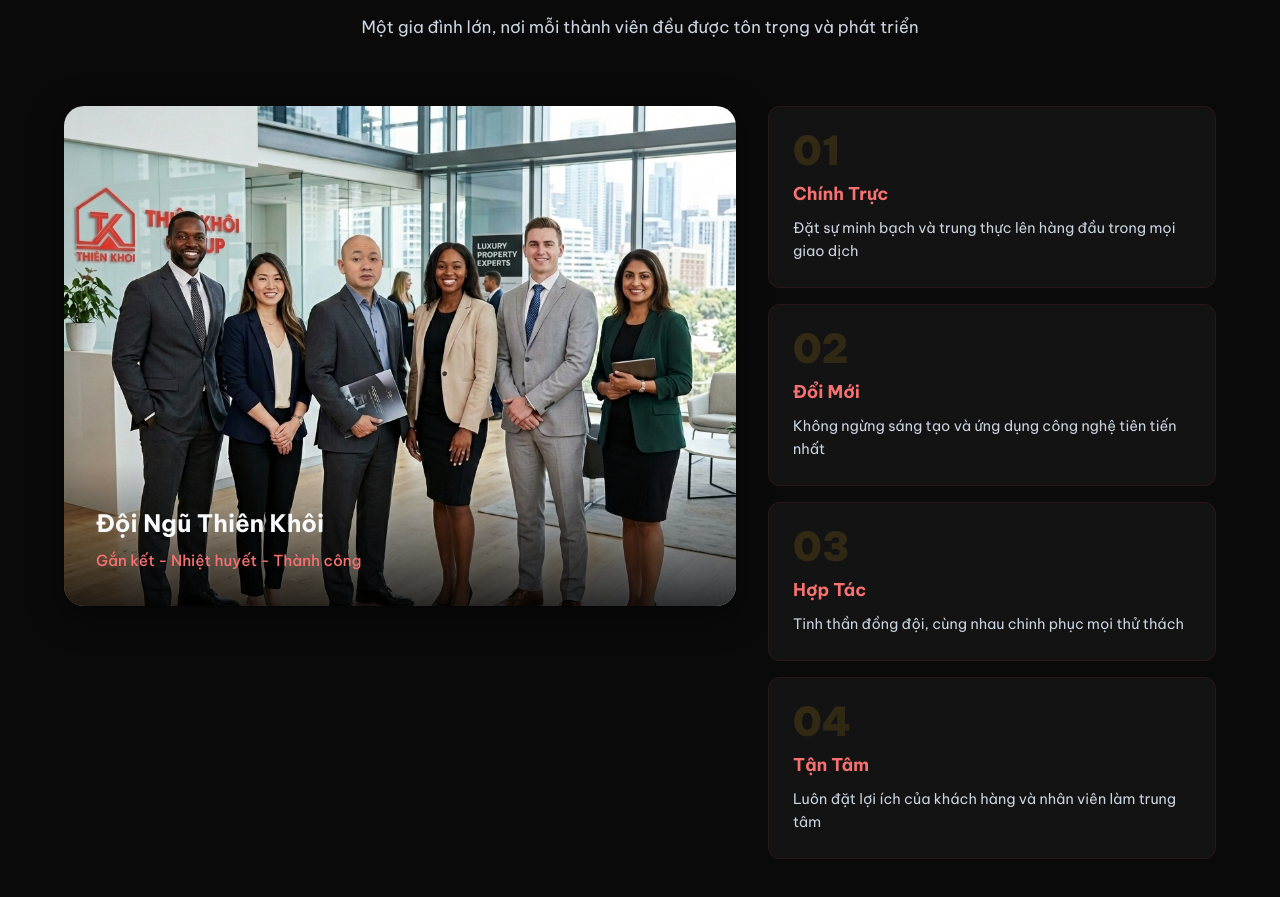
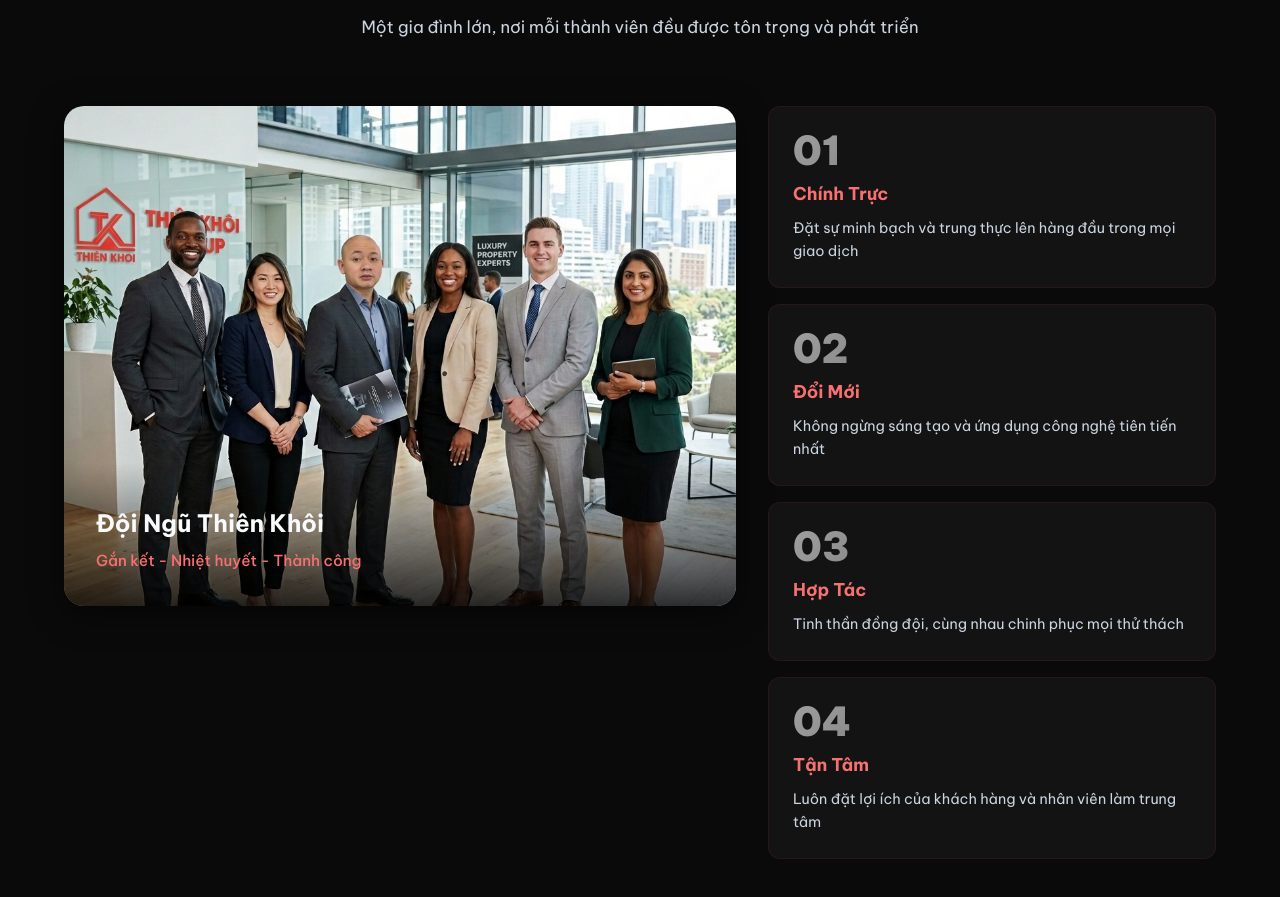
Before and after one commit to khangthienkhoi9x/recruitment-landing-page, a plain HTML site: page index.html in a window 1280 px wide. Shown: the part 4427-5324 px from the top of the page. Drawn offline with Linux system fonts and the light colour scheme.

Commit message:
🎨 Update culture section numbers to white gradient

```diff
--- a/styles.css
+++ b/styles.css
@@ -1075,7 +1075,7 @@ ul { list-style: none; }
 .value-number {
     font-size: 2.5rem;
     font-weight: 900;
-    background: linear-gradient(135deg, rgba(251,191,36,0.15), rgba(251,191,36,0.05));
+    background: linear-gradient(135deg, rgba(255,255,255,0.6), rgba(255,255,255,0.2));
     -webkit-background-clip: text;
     -webkit-text-fill-color: transparent;
     background-clip: text;
```
